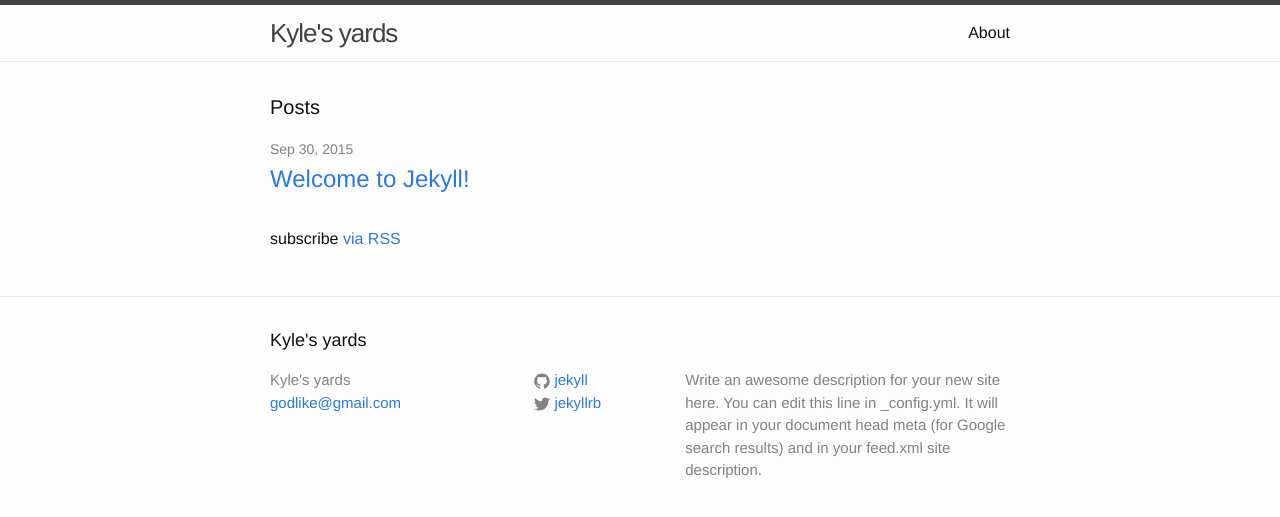
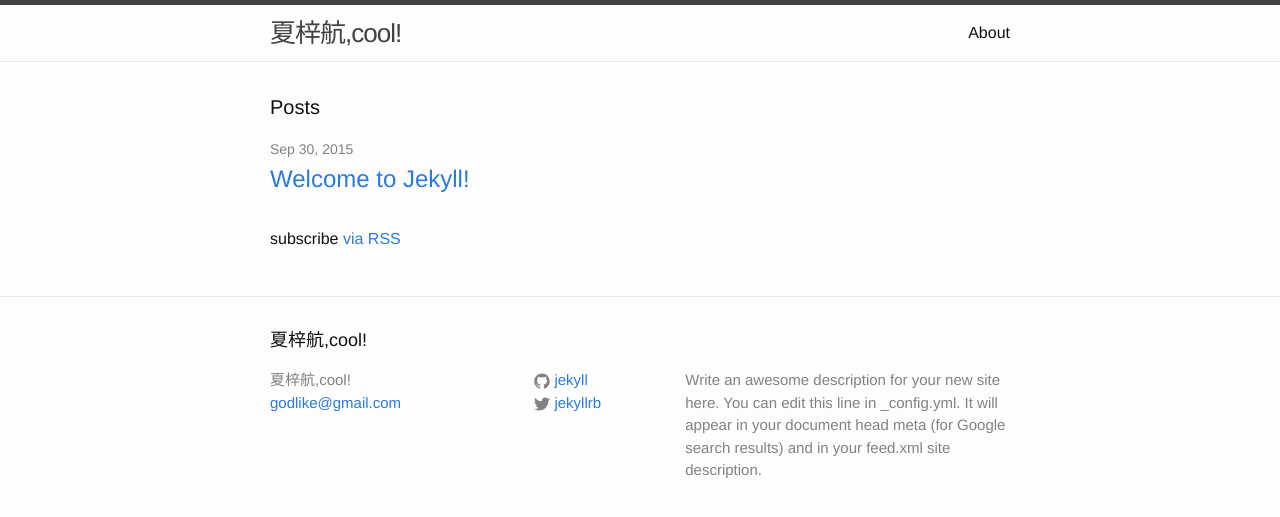
Before and after one commit to xzh2103072/xzh2103072.github.io, a Jekyll site: the page built from index.html, in a window 1280 px wide. Shown: the top 517 px of the page. Built offline with Jekyll 4.4.1, drawn with Linux system fonts in a browser that asks for light colours.

Commit message:
change title

```diff
--- a/_config.yml
+++ b/_config.yml
@@ -1,12 +1,12 @@
 # Site settings
-title: Kyle's yards
+title: 夏梓航,cool!
 email: godlike@gmail.com
 description: > # this means to ignore newlines until "baseurl:"
   Write an awesome description for your new site here. You can edit this
   line in _config.yml. It will appear in your document head meta (for
   Google search results) and in your feed.xml site description.
 baseurl: "" # the subpath of your site, e.g. /blog/
-url: "http://yourdomain.com" # the base hostname & protocol for your site
+url: "http://xzh2103072.github.io" # the base hostname & protocol for your site
 twitter_username: jekyllrb
 github_username:  jekyll
 
```
